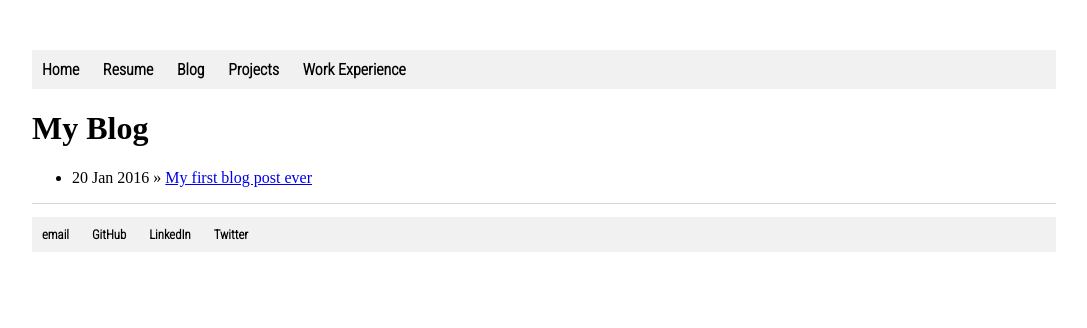
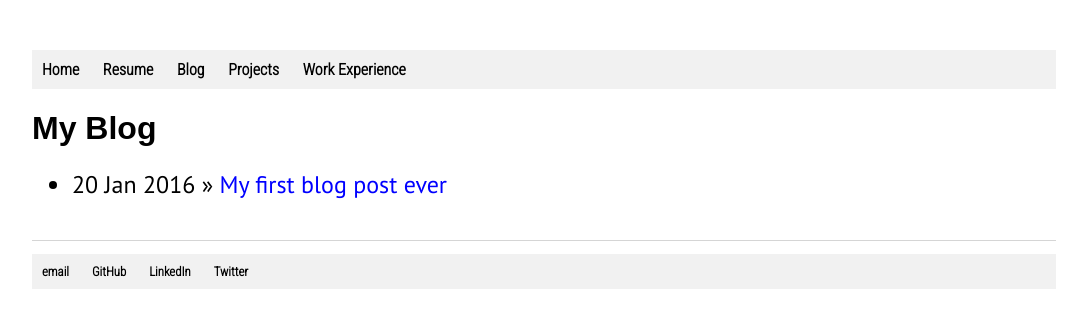
Before and after one commit to aneeshkher/aneeshkher.github.io, a Jekyll site: the page built from blog/index.html, in a window 1280 px wide. Shown: the top 328 px of the page, without its empty margins (96-1183 px from the left). Built offline with Jekyll 4.4.1, drawn with Linux system fonts in a browser that asks for light colours.

Commit message:
Add changes to blog post formatting

```diff
--- a/_layouts/post.html
+++ b/_layouts/post.html
@@ -1,10 +1,10 @@
 ---
 layout: default
 ---
-<h1>{{ page.title }}</h1>
-<p class="meta">{{ page.date | date_to_string }}</p>
+<h1 class="header">{{ page.title }}</h1>
+<p class="para_gen">{{ page.date | date_to_string }}</p>
 
-<div class="post">
+<div class="para_gen">
   {{ content }}
 </div>
 
--- a/blog/index.html
+++ b/blog/index.html
@@ -2,9 +2,9 @@
 layout: default
 title: "My Blog"
 ---
-<h1>{{ page.title }}</h1>
+<h1 class="header">{{ page.title }}</h1>
 <ul class="posts">
 	{% for post in site.posts %}
-		<li><span>{{ post.date | date_to_string }}</span> &#187 <a href="{{ post.url }}" title="{{ post.title }}">{{ post.title }}</a></li>
+		<li><span>{{ post.date | date_to_string }}</span> &#187 <a class="res" href="{{ post.url }}" title="{{ post.title }}">{{ post.title }}</a></li>
 	{% endfor %}
 </ul>
--- a/css/refactor.css
+++ b/css/refactor.css
@@ -146,3 +146,9 @@
     text-justify: inter-word;
     font-family: 'Raleway', sans-serif;
 }
+
+.posts {
+    margin: 20px auto 40px;
+    font-size: 1.5em;
+    font-family: 'PT Sans', sans-serif;
+}
```
